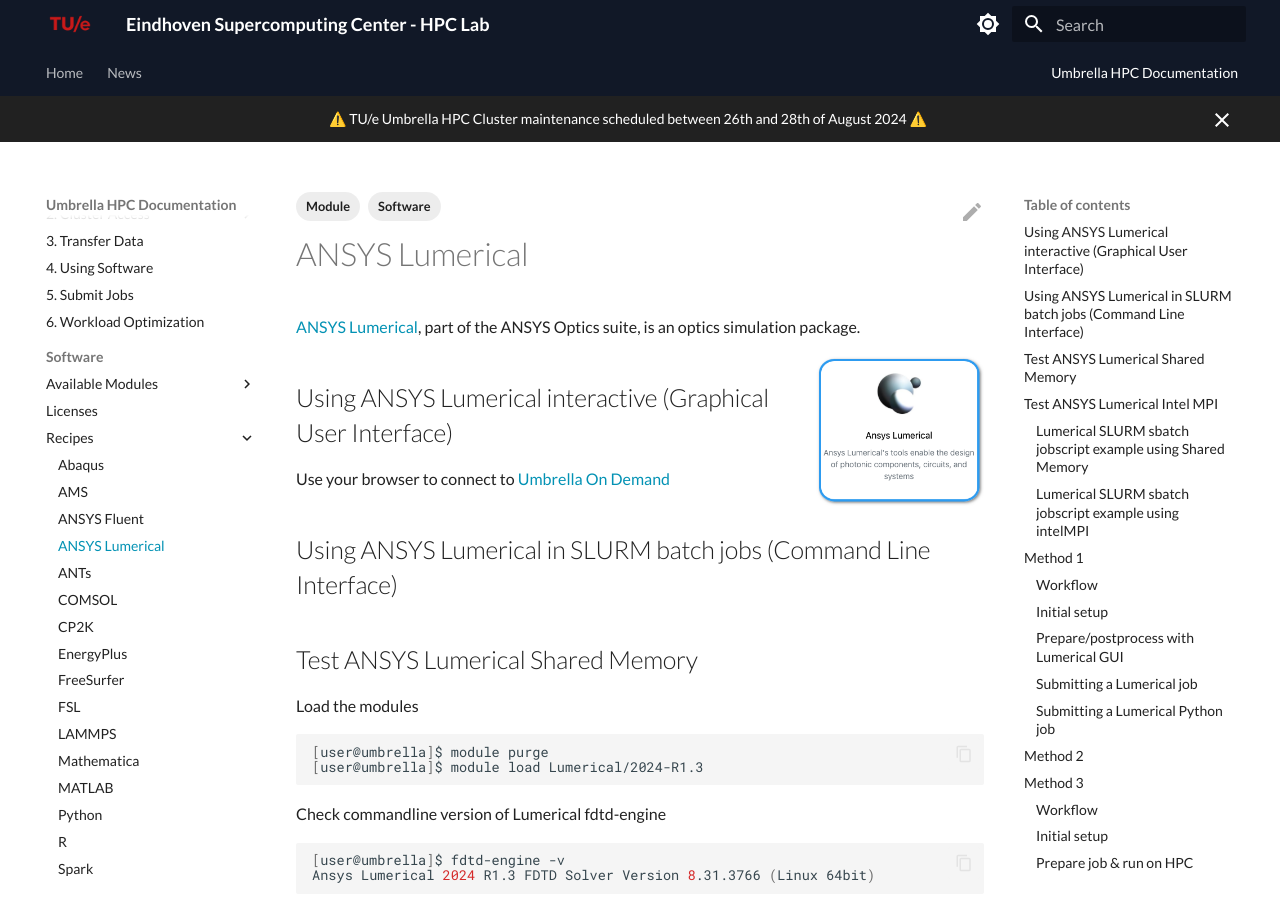
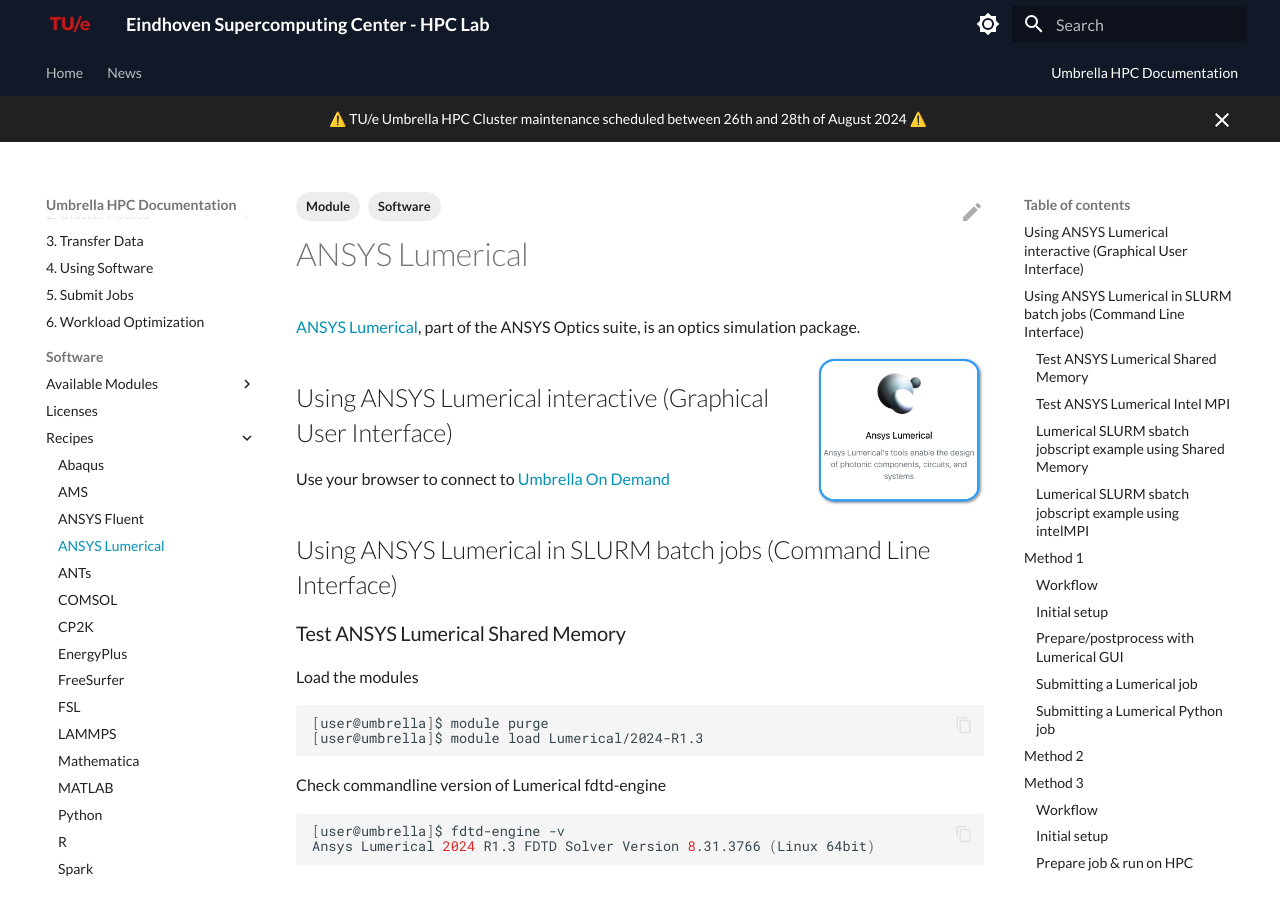
Before and after one commit to gferhpc/supercomputing.tue.nl, an MkDocs documentation site: the page built from pages/documentation/software/recipes/ansys_lumerical.md, in a window 1280 px wide and 900 px high. Built offline with MkDocs 1.6.1 and Material for MkDocs 9.7.7, drawn with Linux system fonts in a browser that asks for light colours.

Commit message:
Better Headers

````diff
--- a/pages/documentation/software/recipes/ansys_lumerical.md
+++ b/pages/documentation/software/recipes/ansys_lumerical.md
@@ -13,7 +13,7 @@
 
 ## Using ANSYS Lumerical in SLURM batch jobs (Command Line Interface)
 
-## Test ANSYS Lumerical Shared Memory
+### Test ANSYS Lumerical Shared Memory
 
 Load the modules
 
@@ -26,7 +26,7 @@
 [user@umbrella]$ fdtd-engine -v
 Ansys Lumerical 2024 R1.3 FDTD Solver Version 8.31.3766 (Linux 64bit)
 ```
-## Test ANSYS Lumerical Intel MPI
+### Test ANSYS Lumerical Intel MPI
 
 Load the modules
 
````
